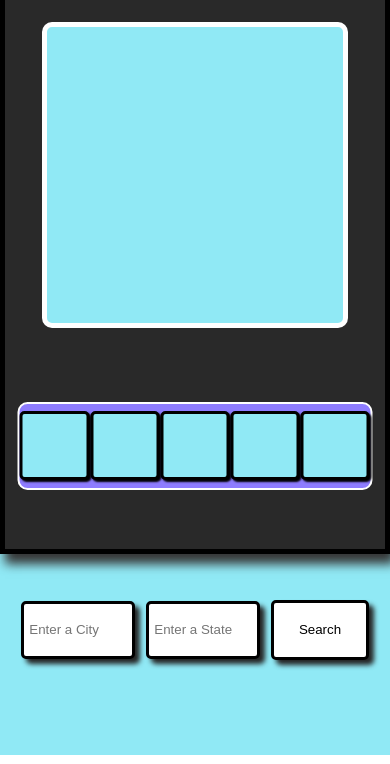
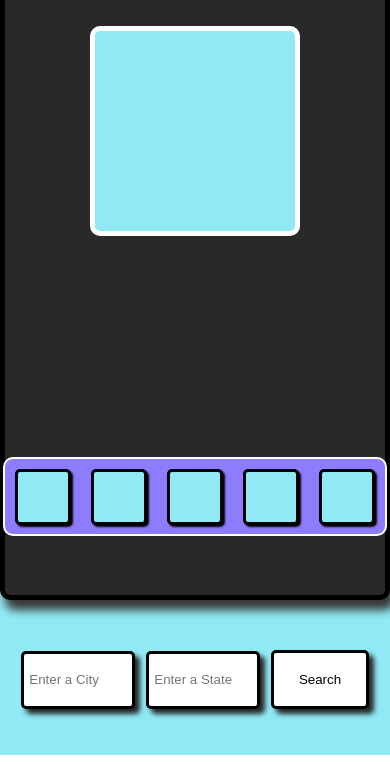
Before and after one commit to oroszs/WeatherApp, a plain HTML site: page index.html in a window 390 px wide. Shown: the part 89-853 px from the top of the page. Drawn offline with nearby package versions, Linux system fonts and the light colour scheme; no server answers.

Commit message:
began optimizing css layout (WIP)

```diff
--- a/styles.css
+++ b/styles.css
@@ -14,8 +14,8 @@ body{
     color: white;
     position: relative;
     margin: 1% auto;
-    width: 90%;
-    height: 80vh;
+    width: auto;
+    height: 80%;
     background: #292929;
     border: solid black 5px;
     border-radius: 10px;
@@ -24,8 +24,8 @@ body{
 .current {
     color: black;
     position: relative;
-    width: 30vh;
-    height: 30vh;
+    width: 200px;
+    height: 200px;
     margin: 5vh auto;
     border: solid rgb(255, 255, 255) 5px;
     border-radius: 10px;
@@ -228,24 +228,19 @@ li.loc:hover {
 .ip:hover {
     cursor:default;
 }
-@media screen and (max-width: 800px){
+@media screen and (max-width: 1000px){
     #locHead{
         font-size: 40pt;
     }
-    .current{
-        height: 35vh;
-        width: 35vh;
-        font-size: 16pt;
-    }
     #forecast{
-        width: 90vw;
-        height: 10vh;
+        width: 100%;
+        height: 75px;
         border: solid white 2px;
         bottom: 7vh;
     }
     .forecastDiv{
-        width: 7.5vh;
-        height: 7.5vh;
+        width: 50px;
+        height: 50px;
         font-size: 5pt;
         box-shadow: black 2px 2px 2px;
     }
@@ -274,29 +269,4 @@ li.loc:hover {
         bottom: 1vh;
         position: relative;
     }
-    #display{
-        left:0px;
-        right: 0px;
-        top: 0px;
-        width: auto;
-        height: 75vh;
-        border-radius: 0px;
-        margin: auto;
-    }
-    @keyframes enlarge {
-        from {
-            background: #90e9f5;
-            width: 5vw;
-            height: 2.5vh;
-            margin: 40vw;
-            position: absolute;
-        }
-        to {
-            background: #36f8ff;
-            width: 90vw;
-            height: 50vh;
-            margin: 1vh 1vw 1vw 1vh;
-            position: absolute;
-        }
-    }
 }
```
